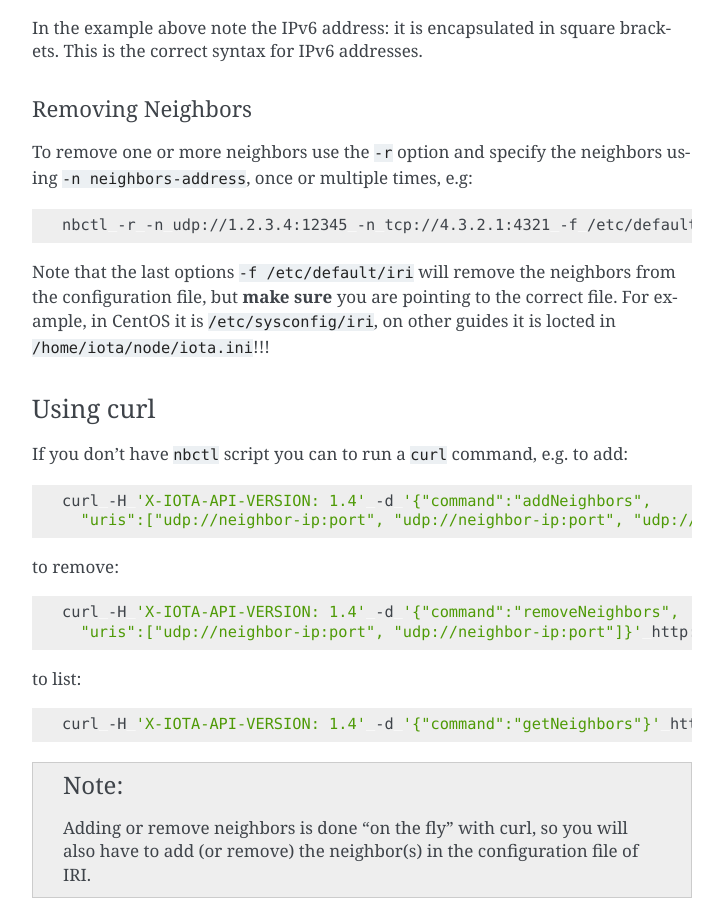
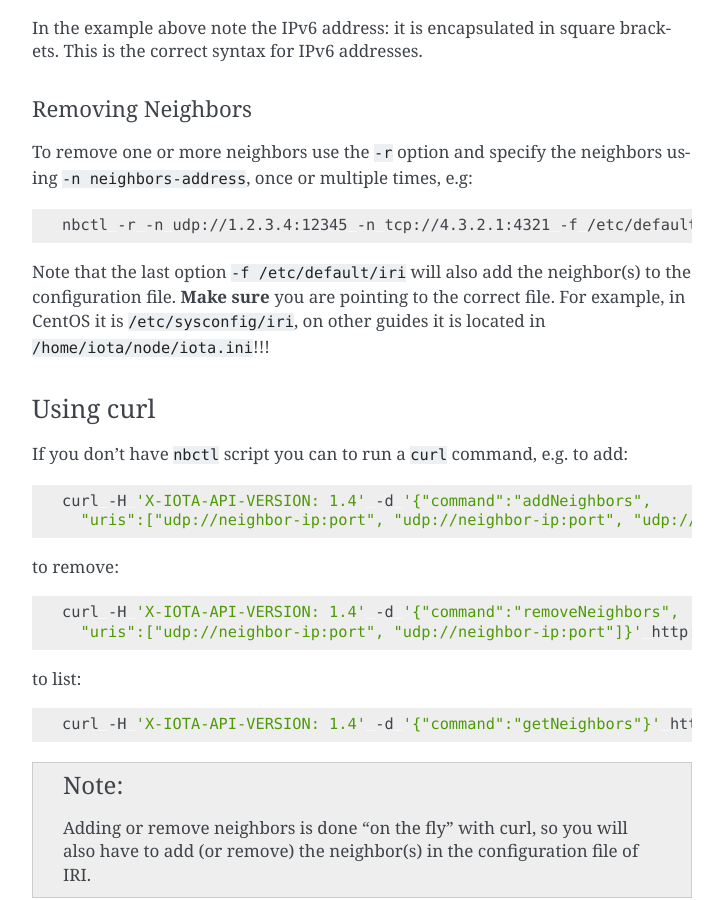
Before and after one commit to nuriel77/iri-playbook, a Sphinx documentation site: the page built from docs/post-installation.rst, in a window 1280 px wide and 900 px high, scrolled down 5499 px. Shown: the whole window, without its empty margins (388-1111 px from the left). Built offline with Sphinx 7.4.7, drawn with Linux system fonts in a browser that asks for light colours.

Commit message:
Edit doc correct spelling

```diff
--- a/docs/post-installation.rst
+++ b/docs/post-installation.rst
@@ -279,7 +279,7 @@ To remove one or more neighbors use the ``-r`` option and specify the neighbors
 
   nbctl -r -n udp://1.2.3.4:12345 -n tcp://4.3.2.1:4321 -f /etc/default/iri
 
-Note that the last options ``-f /etc/default/iri`` will remove the neighbors from the configuration file, but **make sure** you are pointing to the correct file. For example, in CentOS it is ``/etc/sysconfig/iri``, on other guides it is locted in ``/home/iota/node/iota.ini``!!!
+Note that the last option ``-f /etc/default/iri`` will also add the neighbor(s) to the configuration file. **Make sure** you are pointing to the correct file. For example, in CentOS it is ``/etc/sysconfig/iri``, on other guides it is located in ``/home/iota/node/iota.ini``!!!
 
 Using curl
 ----------
```
